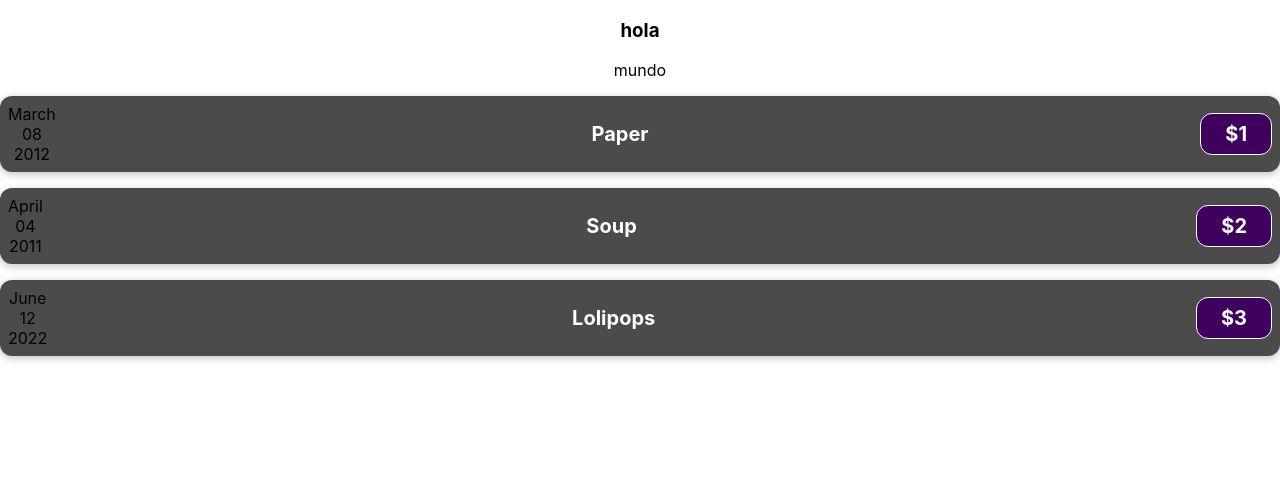
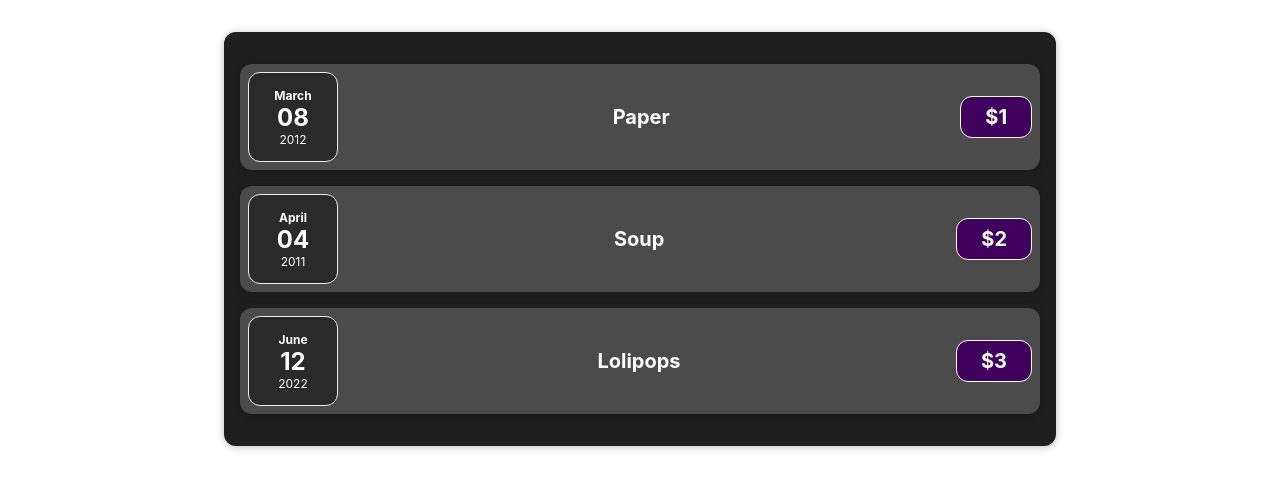
Before and after one commit to delissgt/course-react-guide, a React (Create React App) app: page / in a window 1280 px wide. Shown: the top 490 px of the page. Built offline with nearby package versions, Linux system fonts and the light colour scheme.

Commit message:
Split Components Into Multiple Components
Create A component for Display Multiple Items and Display got as props

```diff
--- a/src/App.js
+++ b/src/App.js
@@ -1,6 +1,7 @@
-import logo from './logo.svg';
+import Expenses from "./components/Expenses";
+
 import './App.css';
-import ExpenseItem from "./components/ExpenseItem";
+
 
 function App() {
 
@@ -33,11 +34,7 @@
 
   return (
     <div className="App">
-      <h3>hola</h3>
-      <p>mundo</p>
-      <ExpenseItem title={expenses[0].title} amount={expenses[0].amount} date={expenses[0].date} />
-      <ExpenseItem title={expenses[1].title} amount={expenses[1].amount} date={expenses[1].date} />
-      <ExpenseItem title={expenses[2].title} amount={expenses[2].amount} date={expenses[2].date} />
+      <Expenses items={expenses} />
     </div>
   );
 }
--- a/src/components/ExpenseItem.js
+++ b/src/components/ExpenseItem.js
@@ -1,17 +1,14 @@
+import ExpenseDate from "./ExpenseDate";
+
 import './ExpenseItem.css'
 
+
 function ExpenseItem(props) {
-  const month = props.date.toLocaleString('en-US', { month: 'long' });
-  const day = props.date.toLocaleString('en-US', { day: '2-digit' });
-  const year = props.date.getFullYear();
+
 
   return (
       <div className="expense-item">
-        <div>
-          <div>{month}</div>
-          <div>{day}</div>
-          <div>{year}</div>
-        </div>
+        <ExpenseDate date={props.date} />
 
         <div className="expense-item__description">
           <h2>{props.title}</h2>
--- /dev/null
+++ b/src/components/Expenses.css
@@ -0,0 +1,9 @@
+.expenses {
+    padding: 1rem;
+    background-color: rgb(31, 31, 31);
+    margin: 2rem auto;
+    width: 50rem;
+    max-width: 95%;
+    border-radius: 12px;
+    box-shadow: 0 1px 8px rgba(0, 0, 0, 0.25);
+}
--- /dev/null
+++ b/src/components/Expenses.js
@@ -0,0 +1,14 @@
+import ExpenseItem from "./ExpenseItem";
+import "./Expenses.css"
+
+function Expenses(props) {
+  return (
+      <div className={"expenses"}>
+        <ExpenseItem title={props.items[0].title} amount={props.items[0].amount} date={props.items[0].date} />
+        <ExpenseItem title={props.items[1].title} amount={props.items[1].amount} date={props.items[1].date} />
+        <ExpenseItem title={props.items[2].title} amount={props.items[2].amount} date={props.items[2].date} />
+      </div>
+  )
+}
+
+export default Expenses;
```
